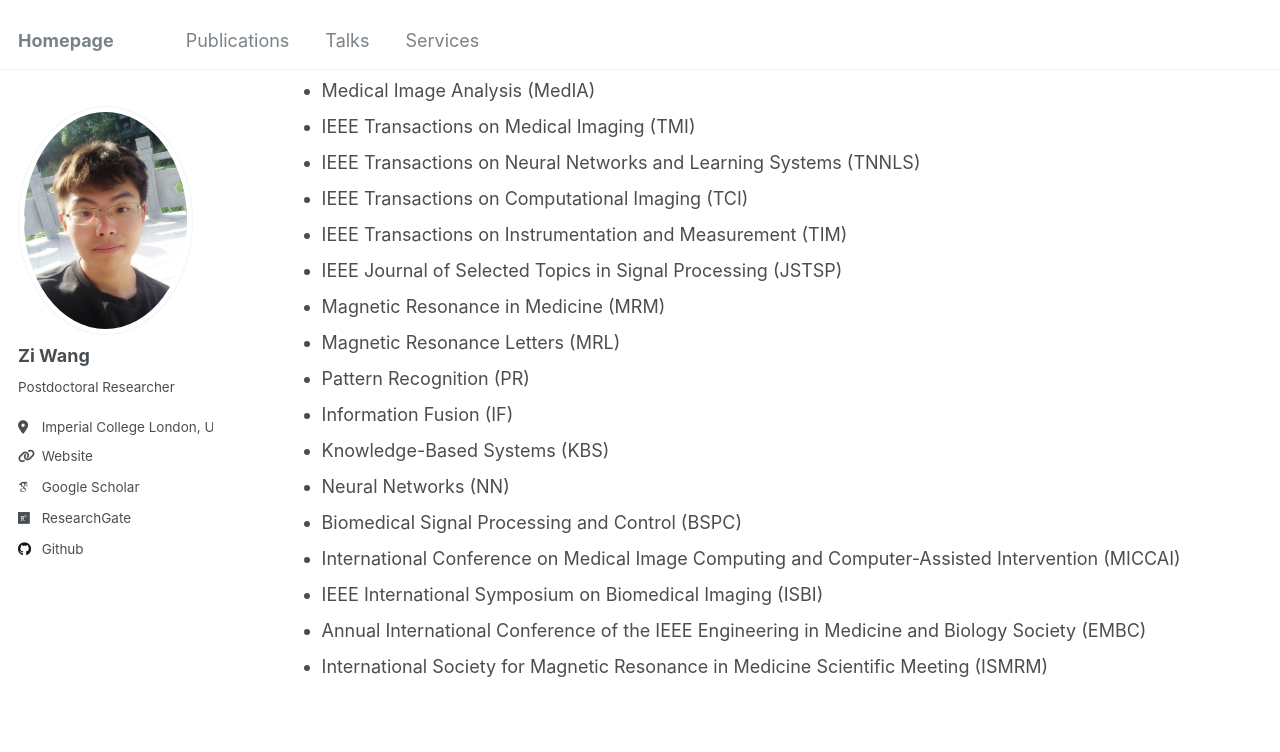
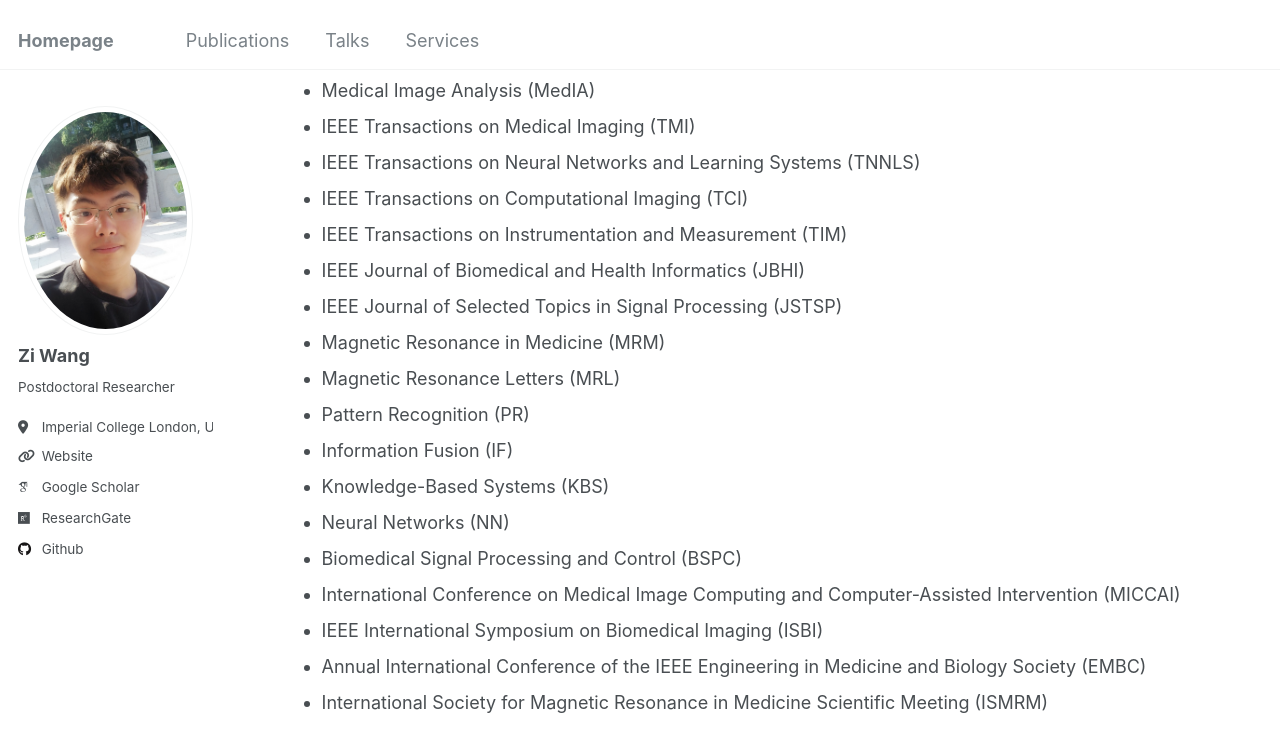
Before and after one commit to wangziblake/wangziblake.github.io, a Jekyll site: the page built from _pages/services.md, in a window 1280 px wide and 900 px high, scrolled down 696 px. Shown: the top 752 px of the window. Built offline with Jekyll 4.4.1, drawn with Linux system fonts in a browser that asks for light colours; some web fonts are replaced.

Commit message:
Update services.md

```diff
--- a/_pages/services.md
+++ b/_pages/services.md
@@ -30,6 +30,7 @@ Selected Journal & Conference Reviewer
 - IEEE Transactions on Neural Networks and Learning Systems (TNNLS)
 - IEEE Transactions on Computational Imaging (TCI)
 - IEEE Transactions on Instrumentation and Measurement (TIM)
+- IEEE Journal of Biomedical and Health Informatics (JBHI)
 - IEEE Journal of Selected Topics in Signal Processing (JSTSP)
 - Magnetic Resonance in Medicine (MRM)
 - Magnetic Resonance Letters (MRL)
```
